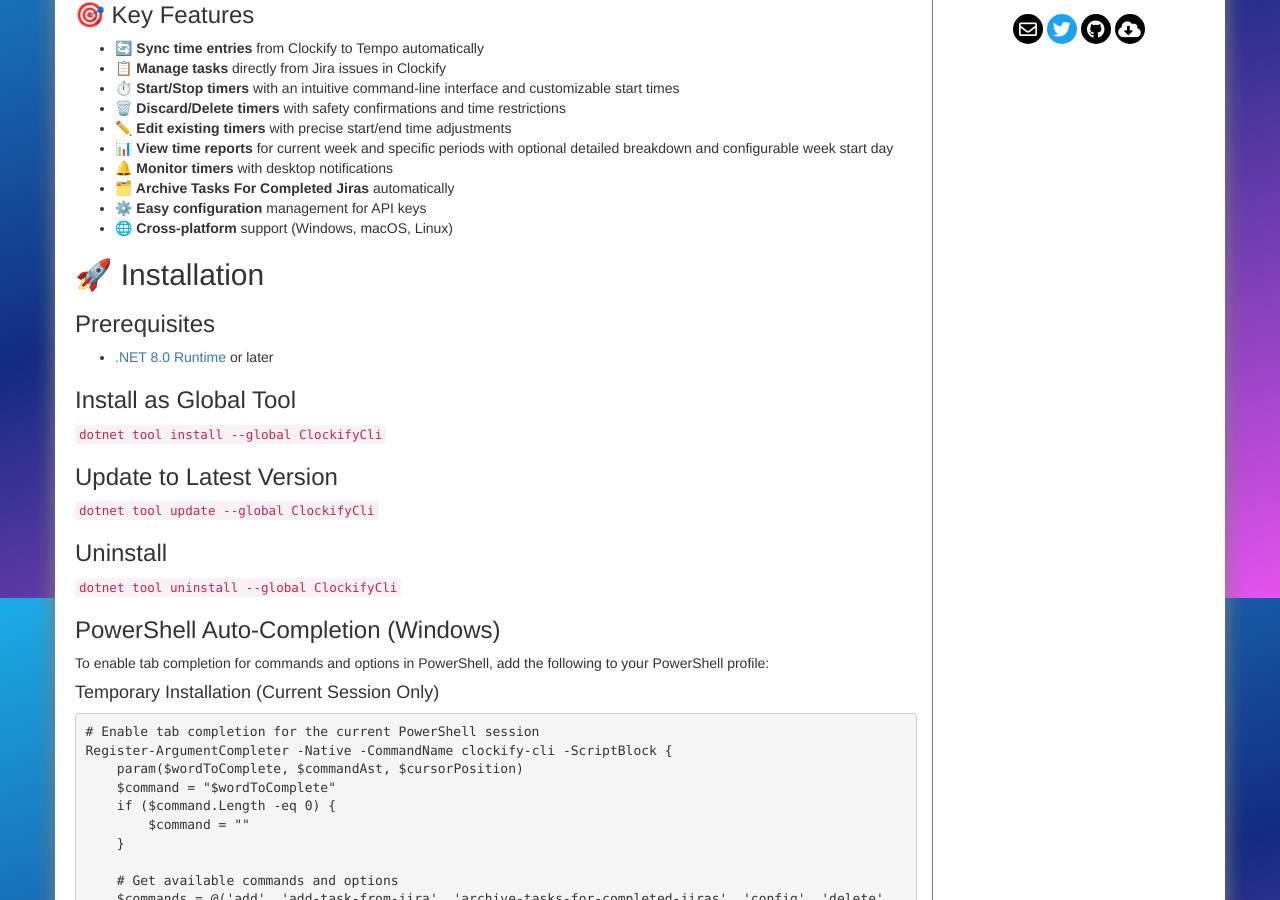
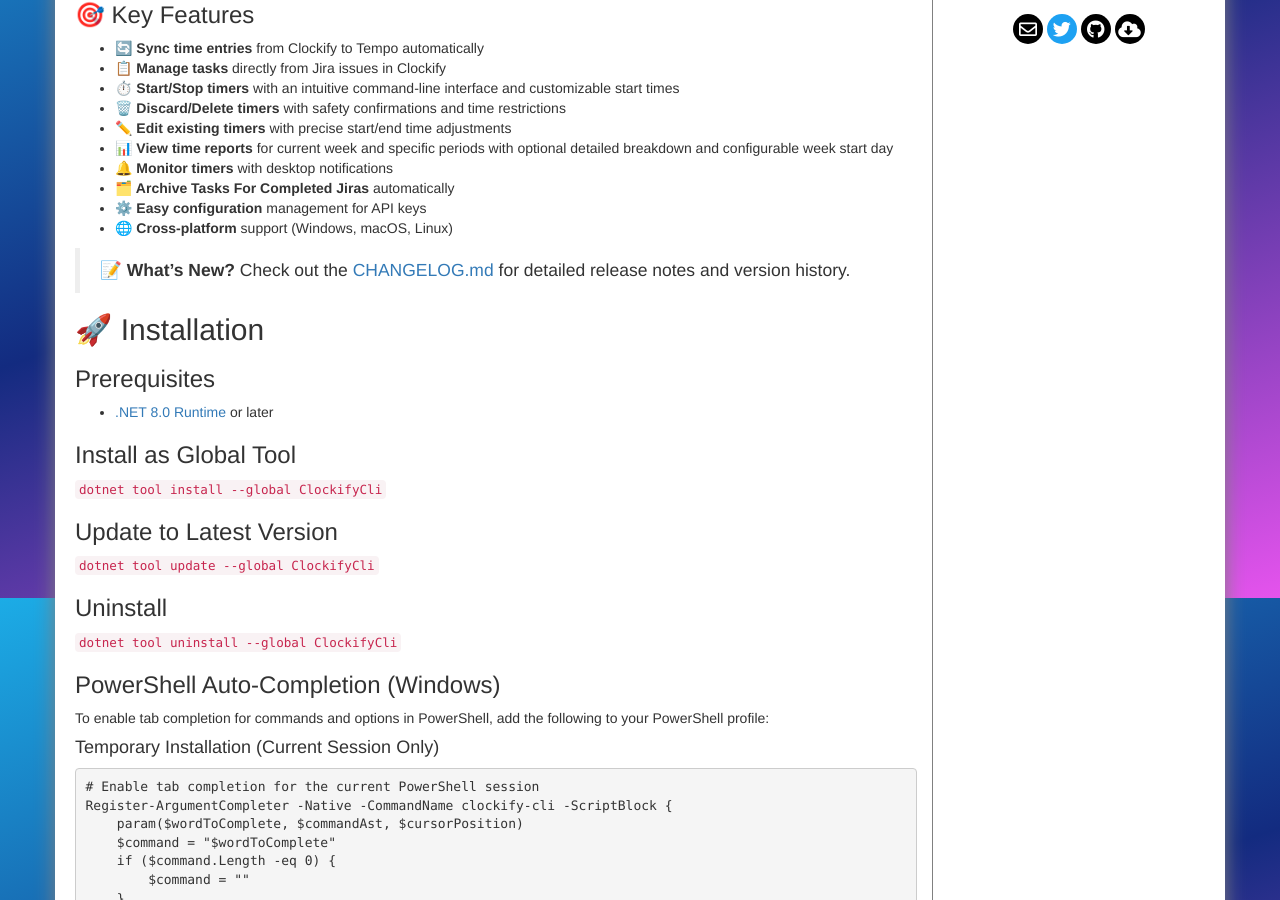
Before and after one commit to BlythMeister/ClockifyCli, a Jekyll site: the page built from docs/index.md, in a window 1280 px wide and 900 px high, scrolled down 302 px. Built offline with Jekyll 4.4.1, drawn with Linux system fonts in a browser that asks for light colours; nearby versions of some CDN libraries; part of the change alters nothing that is shown.

Commit message:
Fix links in index.md for LICENSE and CHANGELOG
Updated links in the documentation for better accessibility.

```diff
--- a/docs/index.md
+++ b/docs/index.md
@@ -2,7 +2,6 @@
 title: Home
 description: "Streamline your time tracking workflow today! 🚀"
 ---
-
 ## 📖 About
 
 Clockify CLI is a powerful command-line tool that bridges the gap between **Clockify**, **Jira**, and **Tempo**, enabling seamless time tracking workflow automation. Whether you're logging time, syncing data between platforms, or managing tasks, this tool simplifies your daily time tracking routine.
@@ -19,6 +18,8 @@ Clockify CLI is a powerful command-line tool that bridges the gap between **Cloc
 - **🗂️ Archive Tasks For Completed Jiras** automatically
 - **⚙️ Easy configuration** management for API keys
 - **🌐 Cross-platform** support (Windows, macOS, Linux)
+
+> 📝 **What's New?** Check out the [CHANGELOG.md](https://github.com/BlythMeister/ClockifyCli/blob/master/CHANGELOG.md) for detailed release notes and version history.
 
 ## 🚀 Installation
 
@@ -357,7 +358,7 @@ When reporting issues, please include:
 
 ## 📄 License
 
-This project is licensed under the MIT License - see the [LICENSE](LICENSE) file for details.
+This project is licensed under the MIT License - see the [LICENSE](https://github.com/BlythMeister/ClockifyCli/blob/master/LICENSE) file for details.
 
 ## 🙏 Acknowledgments
 
```
